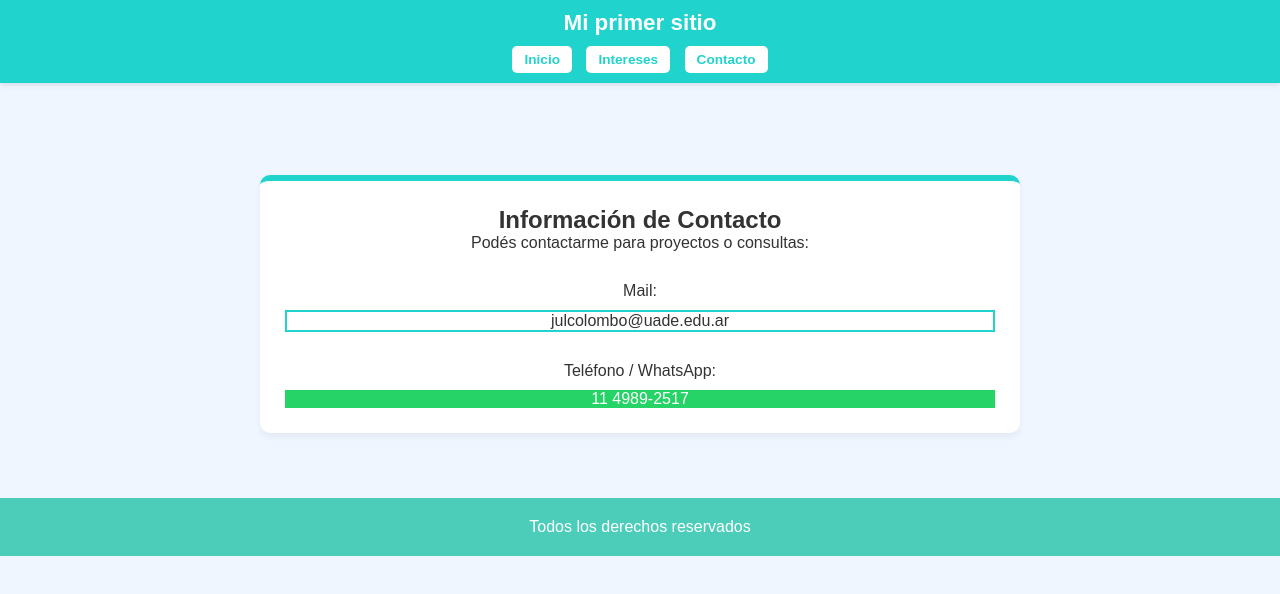
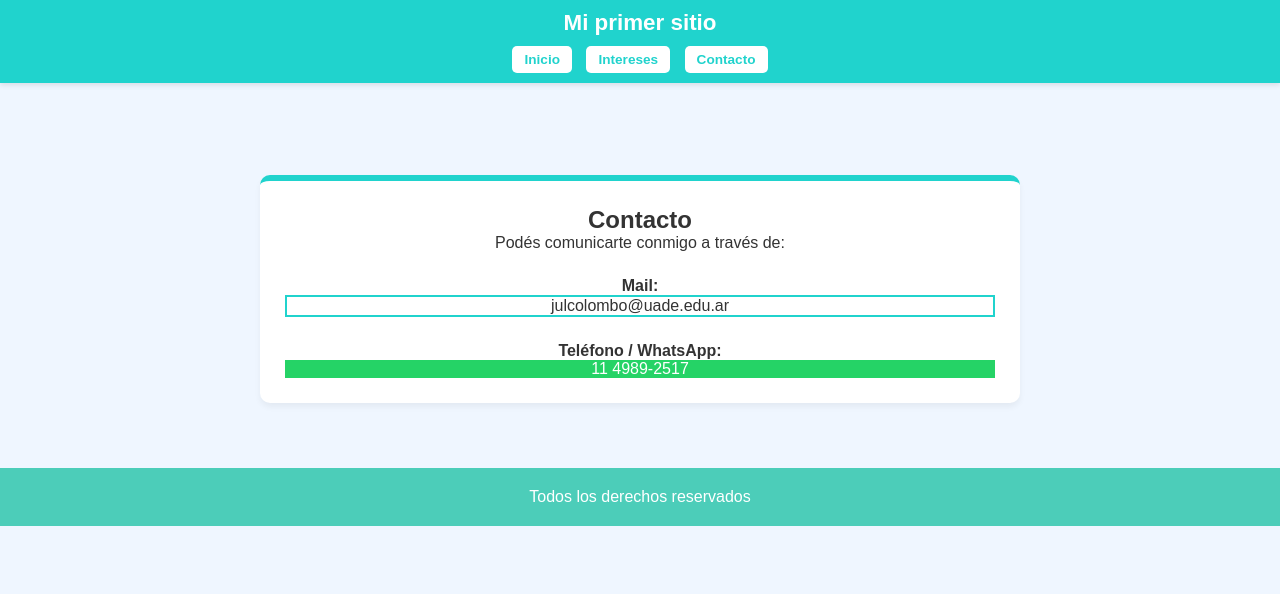
Before and after one commit to ColomboJulieta-uade/WebResponsiveColombo, a plain HTML site: page contacto.html in a window 1280 px wide. Drawn offline with Linux system fonts and the light colour scheme.

Commit message:
Update contacto.html

```diff
--- a/contacto.html
+++ b/contacto.html
@@ -19,16 +19,16 @@
     </header>
     <main>
         <div class="info-extra">
-            <h2>Información de Contacto</h2>
-            <p>Podés contactarme para proyectos o consultas:</p>
+            <h2>Contacto</h2>
+            <p>Podés comunicarte conmigo a través de:</p>
 
-            <div style="margin-top: 30px;">
-                <p style="margin-bottom: 10px;">Mail:</p>
+            <div style="margin-top: 25px;">
+                <p><strong>Mail:</strong></p>
                 <div class="btn-visual" style="border: 2px solid #20d3cd;">julcolombo@uade.edu.ar</div>
             </div>
 
-            <div style="margin-top: 30px;">
-                <p style="margin-bottom: 10px;">Teléfono / WhatsApp:</p>
+            <div style="margin-top: 25px;">
+                <p><strong>Teléfono / WhatsApp:</strong></p>
                 <div class="btn-visual" style="background-color: #25D366; color: white;">11 4989-2517</div>
             </div>
         </div>
```
